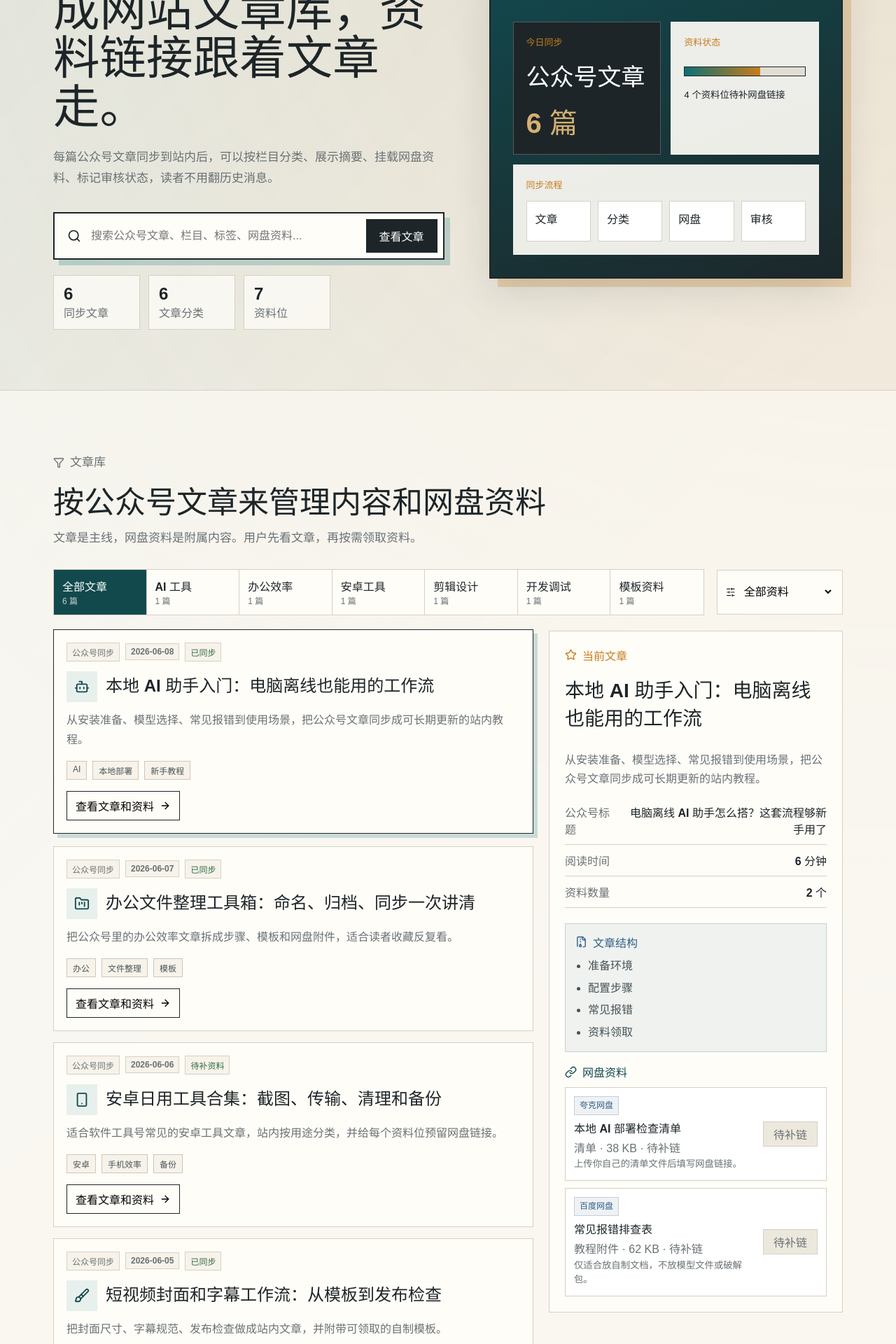
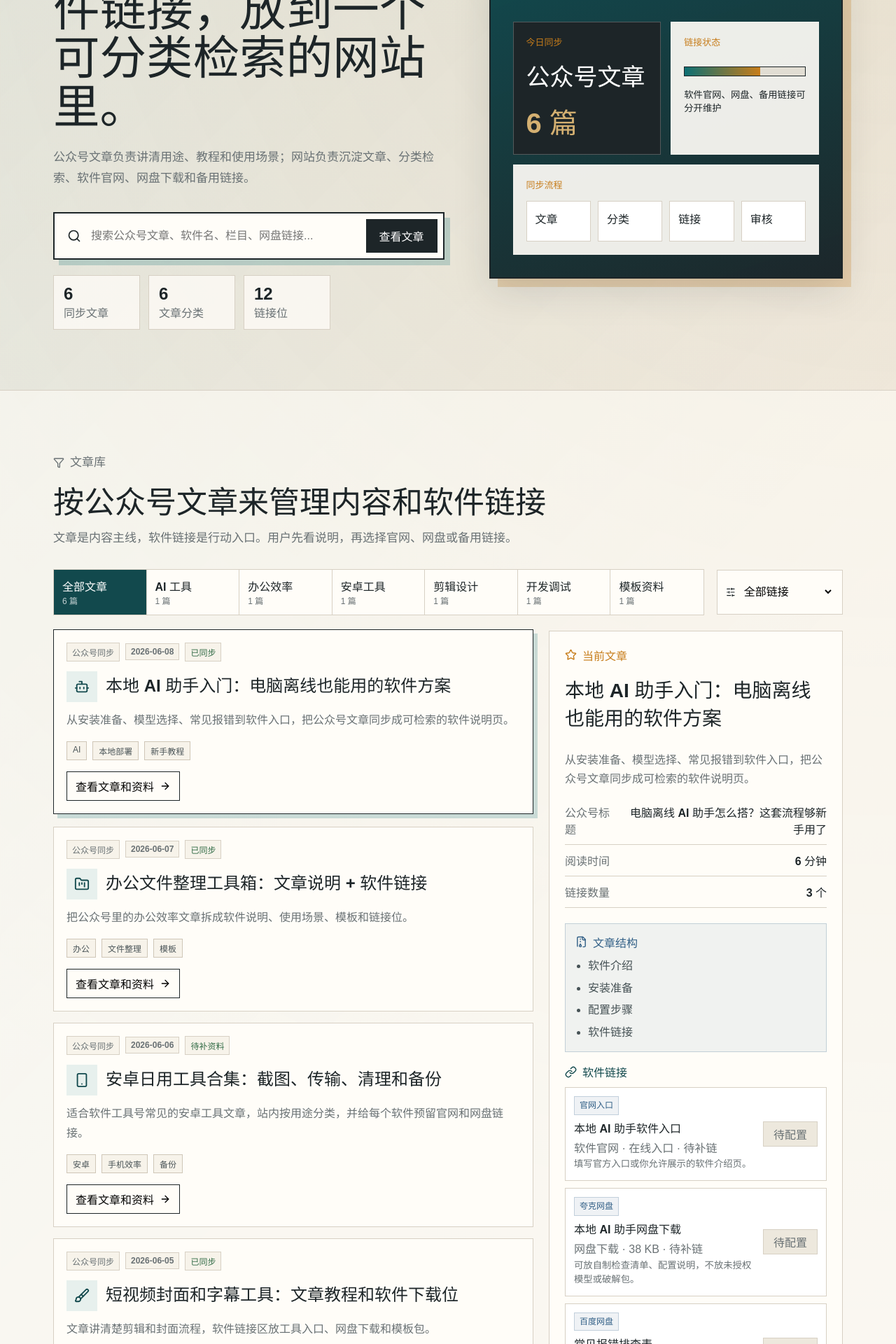
Before and after one commit to chen-1119/tools, a React (Vite) app: page / in a window 1280 px wide. Shown: the part 280-2200 px from the top of the page at 70% size. Built offline with nearby package versions, Linux system fonts and the light colour scheme.

Commit message:
Focus site on articles and software links

```diff
--- a/index.html
+++ b/index.html
@@ -5,9 +5,9 @@
     <meta name="viewport" content="width=device-width, initial-scale=1.0" />
     <meta
       name="description"
-      content="工具雷达是面向软件工具号的公众号文章同步网站，支持文章分类、网盘资料挂载和审核管理。"
+      content="工具雷达是面向软件工具号的公众号文章和软件链接管理网站，支持文章分类、软件官网、网盘下载和备用链接。"
     />
-    <title>工具雷达 | 公众号文章同步库</title>
+    <title>工具雷达 | 文章与软件链接库</title>
   </head>
   <body>
     <div id="root"></div>
--- a/src/App.tsx
+++ b/src/App.tsx
@@ -73,6 +73,14 @@ function App() {
         : syncedArticles.filter((article) => article.category === item.key).length,
   }));
 
+  const softwareLinks = syncedArticles.flatMap((article) =>
+    article.resources.map((resource) => ({
+      ...resource,
+      articleTitle: article.title,
+      articleCategory: article.category,
+    })),
+  );
+
   function handleSubmit(event: FormEvent<HTMLFormElement>) {
     event.preventDefault();
     setSubmitted(true);
@@ -91,7 +99,7 @@ function App() {
         <nav className="main-nav" aria-label="主导航">
           <a href="#articles">文章库</a>
           <a href="#categories">分类</a>
-          <a href="#resources">网盘资料</a>
+          <a href="#resources">软件链接</a>
           <a href="#sync">同步录入</a>
         </nav>
         <a className="header-action" href="#sync">
@@ -105,18 +113,18 @@ function App() {
           <div className="hero-copy">
             <p className="eyebrow">
               <ClipboardList size={16} />
-              公众号文章同步到网站
+              公众号文章 + 软件链接
             </p>
-            <h1>把公众号文章沉淀成网站文章库，资料链接跟着文章走。</h1>
+            <h1>把公众号文章和软件链接，放到一个可分类检索的网站里。</h1>
             <p className="hero-lede">
-              每篇公众号文章同步到站内后，可以按栏目分类、展示摘要、挂载网盘资料、标记审核状态，读者不用翻历史消息。
+              公众号文章负责讲清用途、教程和使用场景；网站负责沉淀文章、分类检索、软件官网、网盘下载和备用链接。
             </p>
             <div className="hero-search" role="search">
               <Search size={20} />
               <input
                 value={query}
                 onChange={(event) => setQuery(event.target.value)}
-                placeholder="搜索公众号文章、栏目、标签、网盘资料..."
+                placeholder="搜索公众号文章、软件名、栏目、网盘链接..."
                 aria-label="搜索公众号文章"
               />
               <a href="#articles">查看文章</a>
@@ -145,16 +153,16 @@ function App() {
                 <strong>6 篇</strong>
               </div>
               <div className="sync-card">
-                <span className="panel-label">资料状态</span>
+                <span className="panel-label">链接状态</span>
                 <div className="meter"><i style={{ width: "63%" }} /></div>
-                <small>4 个资料位待补网盘链接</small>
+                <small>软件官网、网盘、备用链接可分开维护</small>
               </div>
               <div className="sync-card wide">
                 <span className="panel-label">同步流程</span>
                 <div className="mini-list">
                   <span>文章</span>
                   <span>分类</span>
-                  <span>网盘</span>
+                  <span>链接</span>
                   <span>审核</span>
                 </div>
               </div>
@@ -168,8 +176,8 @@ function App() {
               <Filter size={16} />
               文章库
             </p>
-            <h2>按公众号文章来管理内容和网盘资料</h2>
-            <p>文章是主线，网盘资料是附属内容。用户先看文章，再按需领取资料。</p>
+            <h2>按公众号文章来管理内容和软件链接</h2>
+            <p>文章是内容主线，软件链接是行动入口。用户先看说明，再选择官网、网盘或备用链接。</p>
           </div>
 
           <div className="filters" aria-label="文章筛选">
@@ -191,7 +199,7 @@ function App() {
               <select
                 value={resourceType}
                 onChange={(event) => setResourceType(event.target.value as ResourceType | "全部")}
-                aria-label="按资料类型筛选"
+                aria-label="按链接类型筛选"
               >
                 {resourceTypes.map((item) => (
                   <option value={item.type} key={item.type}>
@@ -254,7 +262,7 @@ function App() {
                   <dd>{selectedArticle.readTime}</dd>
                 </div>
                 <div>
-                  <dt>资料数量</dt>
+                  <dt>链接数量</dt>
                   <dd>{selectedArticle.resources.length} 个</dd>
                 </div>
               </dl>
@@ -274,7 +282,7 @@ function App() {
               <div className="resource-stack" id="resources">
                 <strong>
                   <LinkIcon size={17} />
-                  网盘资料
+                  软件链接
                 </strong>
                 {selectedArticle.resources.map((resource) => (
                   <article key={resource.id}>
@@ -294,7 +302,7 @@ function App() {
                       </a>
                     ) : (
                       <button type="button" disabled>
-                        待补链
+                        待配置
                       </button>
                     )}
                   </article>
@@ -311,7 +319,7 @@ function App() {
               分类运营
             </p>
             <h2>先把栏目分清楚，文章同步才不会乱。</h2>
-            <p>这些分类就是网站导航，也可以对应公众号菜单、自动回复关键词和资料领取入口。</p>
+            <p>这些分类就是网站导航，也可以对应公众号菜单、自动回复关键词和软件链接领取入口。</p>
           </div>
 
           <div className="category-grid">
@@ -325,14 +333,50 @@ function App() {
           </div>
         </section>
 
+        <section className="section software-section">
+          <div className="section-heading">
+            <p className="eyebrow">
+              <LinkIcon size={16} />
+              软件链接库
+            </p>
+            <h2>把分散在文章里的软件链接集中管理。</h2>
+            <p>读者可以从文章进入，也可以直接按软件入口、网盘下载、备用链接等类型查找。</p>
+          </div>
+
+          <div className="software-grid">
+            {softwareLinks.map((link) => (
+              <article key={`${link.articleTitle}-${link.id}`}>
+                <div className="article-meta">
+                  <span>{link.provider}</span>
+                  <span>{link.type}</span>
+                  <strong>{link.status}</strong>
+                </div>
+                <h3>{link.title}</h3>
+                <p>{link.articleTitle}</p>
+                <small>{link.note}</small>
+                {link.url ? (
+                  <a href={link.url} target="_blank" rel="noreferrer">
+                    打开链接
+                    <ExternalLink size={14} />
+                  </a>
+                ) : (
+                  <button type="button" disabled>
+                    待配置
+                  </button>
+                )}
+              </article>
+            ))}
+          </div>
+        </section>
+
         <section className="section rewrite-section" id="sync">
           <div className="section-heading">
             <p className="eyebrow">
               <Send size={16} />
               同步录入
             </p>
-            <h2>公众号文章和网盘资料一起录。</h2>
-            <p>先录文章，再挂资料。链接可以后补，避免文章发布被资料审核卡住。</p>
+            <h2>公众号文章和软件链接一起录。</h2>
+            <p>先录文章，再挂软件链接。官网、网盘、备用链接可以后补，避免文章发布被链接审核卡住。</p>
           </div>
 
           <div className="sync-layout">
@@ -346,6 +390,10 @@ function App() {
                 <input placeholder="可选，填 mp.weixin.qq.com 原文链接" />
               </label>
               <label>
+                软件名称
+                <input placeholder="例如：本地 AI 助手 / 安卓截图工具 / 剪辑工具" />
+              </label>
+              <label>
                 文章分类
                 <select defaultValue="ai">
                   {articleCategories.slice(1).map((item) => (
@@ -356,16 +404,16 @@ function App() {
                 </select>
               </label>
               <label>
-                网盘资料链接
-                <input placeholder="可后补：夸克/百度/阿里云盘/123网盘链接" />
+                软件链接或网盘链接
+                <input placeholder="官网、夸克、百度、阿里云盘、123网盘、备用链接都可填" />
               </label>
               <label>
                 提取码或备注
-                <textarea placeholder="说明资料类型、授权来源、是否自制。" rows={4} />
+                <textarea placeholder="说明链接类型、软件版本、授权来源、提取码或备用说明。" rows={4} />
               </label>
               <label className="checkline">
                 <input required type="checkbox" />
-                <span>我确认资料为自有、授权或允许分发内容，不包含破解、侵权或未知来源安装包。</span>
+                <span>我确认软件链接来源清楚，不包含破解、侵权、绕过会员或未知来源安装包。</span>
               </label>
               <button type="submit">
                 <Send size={16} />
@@ -398,10 +446,10 @@ function App() {
           <div className="section-heading">
             <p className="eyebrow">
               <Copyright size={16} />
-              网盘链接边界
+              软件链接边界
             </p>
-            <h2>可以挂网盘，但要让资料跟文章和审核流程绑定。</h2>
-            <p>这样网站不是单纯发资源，而是文章承接、资料领取和分类检索的完整系统。</p>
+            <h2>可以放软件链接和网盘链接，但要跟文章和审核流程绑定。</h2>
+            <p>这样网站不是单纯发资源，而是文章说明、软件入口、网盘下载和分类检索的完整系统。</p>
           </div>
           <div className="compliance-grid">
             {complianceRules.map((rule) => {
@@ -420,7 +468,7 @@ function App() {
 
       <footer className="site-footer">
         <span>Tools Hub</span>
-        <span>公众号文章同步、分类检索、网盘资料领取。</span>
+        <span>公众号文章同步、分类检索、软件链接和网盘下载。</span>
         <a href="#sync">
           <Send size={16} />
           同步文章
--- a/src/data/catalog.ts
+++ b/src/data/catalog.ts
@@ -26,9 +26,22 @@ export type ArticleCategoryKey =
   | "dev"
   | "templates";
 
-export type DiskProvider = "夸克网盘" | "百度网盘" | "阿里云盘" | "123网盘" | "待配置";
+export type DiskProvider =
+  | "官网入口"
+  | "夸克网盘"
+  | "百度网盘"
+  | "阿里云盘"
+  | "123网盘"
+  | "备用链接"
+  | "待配置";
 
-export type ResourceType = "安装包" | "模板" | "教程附件" | "素材包" | "配置文件" | "清单";
+export type ResourceType =
+  | "软件官网"
+  | "网盘下载"
+  | "备用链接"
+  | "教程附件"
+  | "素材模板"
+  | "配置文件";
 
 export type DiskResource = {
   id: number;
@@ -64,47 +77,56 @@ export const articleCategories: Array<{
   label: string;
   description: string;
 }> = [
-  { key: "all", label: "全部文章", description: "所有公众号同步内容" },
+  { key: "all", label: "全部文章", description: "所有文章和软件链接" },
   { key: "ai", label: "AI 工具", description: "AI 软件、提示词和本地部署" },
-  { key: "office", label: "办公效率", description: "效率软件、文档和协作" },
-  { key: "android", label: "安卓工具", description: "手机工具、App 使用教程" },
-  { key: "media", label: "剪辑设计", description: "图片、视频、封面和素材" },
-  { key: "dev", label: "开发调试", description: "开发者软件和配置教程" },
-  { key: "templates", label: "模板资料", description: "表格、文档、脚本和清单" },
+  { key: "office", label: "办公效率", description: "效率软件、文档和协作工具" },
+  { key: "android", label: "安卓工具", description: "安卓 App、手机工具和使用教程" },
+  { key: "media", label: "剪辑设计", description: "剪辑、修图、封面和素材工具" },
+  { key: "dev", label: "开发调试", description: "开发者软件、配置和调试工具" },
+  { key: "templates", label: "模板资料", description: "软件配套模板、脚本和清单" },
 ];
 
 export const syncedArticles: SyncedArticle[] = [
   {
     id: 1,
     slug: "ai-local-starter",
-    title: "本地 AI 助手入门：电脑离线也能用的工作流",
+    title: "本地 AI 助手入门：电脑离线也能用的软件方案",
     category: "ai",
     source: "公众号同步",
     publishDate: "2026-06-08",
     status: "已同步",
-    summary: "从安装准备、模型选择、常见报错到使用场景，把公众号文章同步成可长期更新的站内教程。",
+    summary: "从安装准备、模型选择、常见报错到软件入口，把公众号文章同步成可检索的软件说明页。",
     tags: ["AI", "本地部署", "新手教程"],
     readTime: "6 分钟",
     wechatTitle: "电脑离线 AI 助手怎么搭？这套流程够新手用了",
-    sections: ["准备环境", "配置步骤", "常见报错", "资料领取"],
+    sections: ["软件介绍", "安装准备", "配置步骤", "软件链接"],
     resources: [
       {
         id: 101,
-        title: "本地 AI 部署检查清单",
-        provider: "夸克网盘",
-        type: "清单",
-        size: "38 KB",
+        title: "本地 AI 助手软件入口",
+        provider: "官网入口",
+        type: "软件官网",
+        size: "在线入口",
         status: "待补链",
-        note: "上传你自己的清单文件后填写网盘链接。",
+        note: "填写官方入口或你允许展示的软件介绍页。",
       },
       {
         id: 102,
+        title: "本地 AI 助手网盘下载",
+        provider: "夸克网盘",
+        type: "网盘下载",
+        size: "38 KB",
+        status: "待补链",
+        note: "可放自制检查清单、配置说明，不放未授权模型或破解包。",
+      },
+      {
+        id: 103,
         title: "常见报错排查表",
         provider: "百度网盘",
         type: "教程附件",
         size: "62 KB",
         status: "待补链",
-        note: "仅适合放自制文档，不放模型文件或破解包。",
+        note: "作为文章附件领取，不替代软件授权。",
       },
     ],
     icon: Bot,
@@ -112,22 +134,31 @@ export const syncedArticles: SyncedArticle[] = [
   {
     id: 2,
     slug: "office-file-kit",
-    title: "办公文件整理工具箱：命名、归档、同步一次讲清",
+    title: "办公文件整理工具箱：文章说明 + 软件链接",
     category: "office",
     source: "公众号同步",
     publishDate: "2026-06-07",
     status: "已同步",
-    summary: "把公众号里的办公效率文章拆成步骤、模板和网盘附件，适合读者收藏反复看。",
+    summary: "把公众号里的办公效率文章拆成软件说明、使用场景、模板和链接位。",
     tags: ["办公", "文件整理", "模板"],
     readTime: "5 分钟",
     wechatTitle: "文件越存越乱？这套命名和归档方法直接照做",
-    sections: ["命名规则", "文件夹结构", "同步习惯", "模板下载"],
+    sections: ["软件用途", "文件夹结构", "同步习惯", "软件/模板链接"],
     resources: [
       {
         id: 201,
+        title: "文件整理软件入口",
+        provider: "待配置",
+        type: "软件官网",
+        size: "待填写",
+        status: "待补链",
+        note: "可以填写官网、应用商店或你自己的介绍页。",
+      },
+      {
+        id: 202,
         title: "文件命名模板表",
         provider: "阿里云盘",
-        type: "模板",
+        type: "素材模板",
         size: "24 KB",
         status: "待补链",
         note: "建议放 Excel/飞书表格导出版。",
@@ -143,20 +174,29 @@ export const syncedArticles: SyncedArticle[] = [
     source: "公众号同步",
     publishDate: "2026-06-06",
     status: "待补资料",
-    summary: "适合软件工具号常见的安卓工具文章，站内按用途分类，并给每个资料位预留网盘链接。",
+    summary: "适合软件工具号常见的安卓工具文章，站内按用途分类，并给每个软件预留官网和网盘链接。",
     tags: ["安卓", "手机效率", "备份"],
     readTime: "7 分钟",
     wechatTitle: "安卓手机这几个日用工具，能省下很多重复操作",
-    sections: ["截图标注", "跨设备传输", "文件清理", "资料领取"],
+    sections: ["工具列表", "使用场景", "注意事项", "软件链接"],
     resources: [
       {
         id: 301,
-        title: "安卓工具使用说明 PDF",
+        title: "安卓工具合集网盘链接",
         provider: "夸克网盘",
-        type: "教程附件",
+        type: "网盘下载",
         size: "待上传",
         status: "审核中",
-        note: "只放使用说明，安装包需确认来源和授权。",
+        note: "可放授权安装包或自制说明文档，安装包必须确认来源。",
+      },
+      {
+        id: 302,
+        title: "备用下载入口",
+        provider: "备用链接",
+        type: "备用链接",
+        size: "待填写",
+        status: "待补链",
+        note: "主链接失效时使用，需同步审核。",
       },
     ],
     icon: Smartphone,
@@ -164,25 +204,34 @@ export const syncedArticles: SyncedArticle[] = [
   {
     id: 4,
     slug: "short-video-assets",
-    title: "短视频封面和字幕工作流：从模板到发布检查",
+    title: "短视频封面和字幕工具：文章教程和软件下载位",
     category: "media",
     source: "公众号同步",
     publishDate: "2026-06-05",
     status: "已同步",
-    summary: "把封面尺寸、字幕规范、发布检查做成站内文章，并附带可领取的自制模板。",
+    summary: "文章讲清楚剪辑和封面流程，软件链接区放工具入口、网盘下载和模板包。",
     tags: ["短视频", "封面", "字幕"],
     readTime: "5 分钟",
     wechatTitle: "做工具号视频，这套封面和字幕流程可以直接复用",
-    sections: ["封面尺寸", "字幕规范", "发布检查", "模板领取"],
+    sections: ["工具介绍", "封面尺寸", "字幕规范", "软件和模板链接"],
     resources: [
       {
         id: 401,
-        title: "短视频封面尺寸模板",
+        title: "封面模板网盘包",
         provider: "123网盘",
-        type: "素材包",
+        type: "素材模板",
         size: "1.8 MB",
         status: "待补链",
         note: "只放自制模板，不放第三方素材包。",
+      },
+      {
+        id: 402,
+        title: "剪辑工具入口",
+        provider: "待配置",
+        type: "软件官网",
+        size: "待填写",
+        status: "待补链",
+        note: "可以放官方入口或站内软件介绍页。",
       },
     ],
     icon: Brush,
@@ -190,7 +239,7 @@ export const syncedArticles: SyncedArticle[] = [
   {
     id: 5,
     slug: "developer-portable-workflow",
-    title: "开发者随身工具包：接口、数据库和配置文件管理",
+    title: "开发者随身工具包：接口、数据库和软件链接管理",
     category: "dev",
     source: "手动录入",
     publishDate: "2026-06-04",
@@ -199,10 +248,19 @@ export const syncedArticles: SyncedArticle[] = [
     tags: ["开发者", "接口调试", "配置"],
     readTime: "8 分钟",
     wechatTitle: "开发者常用工具怎么整理？先把配置和文档管起来",
-    sections: ["接口集合", "数据库备份", "配置管理", "附件资料"],
+    sections: ["工具列表", "接口集合", "数据库备份", "软件链接"],
     resources: [
       {
         id: 501,
+        title: "开发调试软件入口",
+        provider: "待配置",
+        type: "软件官网",
+        size: "待填写",
+        status: "待补链",
+        note: "适合放官网、开源仓库或站内介绍页。",
+      },
+      {
+        id: 502,
         title: "接口调试记录模板",
         provider: "待配置",
         type: "配置文件",
@@ -216,22 +274,22 @@ export const syncedArticles: SyncedArticle[] = [
   {
     id: 6,
     slug: "wechat-template-library",
-    title: "软件工具号文章模板库：标题、结构和资料卡片",
+    title: "软件工具号文章模板库：标题、结构和链接卡片",
     category: "templates",
     source: "公众号同步",
     publishDate: "2026-06-03",
     status: "已同步",
-    summary: "用于承接公众号文章的模板库，包含标题结构、正文模块、资料领取卡片和分类规范。",
+    summary: "用于承接公众号文章的模板库，包含标题结构、正文模块、软件链接卡片和分类规范。",
     tags: ["公众号", "模板", "选题"],
     readTime: "4 分钟",
     wechatTitle: "软件工具号文章不会写？先套这 4 个结构",
-    sections: ["标题模板", "正文结构", "资料卡片", "分类规则"],
+    sections: ["标题模板", "正文结构", "链接卡片", "分类规则"],
     resources: [
       {
         id: 601,
-        title: "工具号文章结构模板",
+        title: "工具号文章结构模板网盘",
         provider: "夸克网盘",
-        type: "模板",
+        type: "素材模板",
         size: "46 KB",
         status: "待补链",
         note: "上传自制 Word/Markdown 模板后填写链接。",
@@ -242,13 +300,13 @@ export const syncedArticles: SyncedArticle[] = [
 ];
 
 export const resourceTypes: Array<{ type: ResourceType | "全部"; label: string }> = [
-  { type: "全部", label: "全部资料" },
-  { type: "安装包", label: "安装包" },
-  { type: "模板", label: "模板" },
+  { type: "全部", label: "全部链接" },
+  { type: "软件官网", label: "软件官网" },
+  { type: "网盘下载", label: "网盘下载" },
+  { type: "备用链接", label: "备用链接" },
   { type: "教程附件", label: "教程附件" },
-  { type: "素材包", label: "素材包" },
+  { type: "素材模板", label: "素材模板" },
   { type: "配置文件", label: "配置文件" },
-  { type: "清单", label: "清单" },
 ];
 
 export const syncPipeline = [
@@ -263,31 +321,31 @@ export const syncPipeline = [
     icon: TableProperties,
   },
   {
-    title: "绑定网盘资料",
-    text: "给文章挂自有或授权资料链接，支持提取码、大小、状态和备注。",
+    title: "绑定软件链接",
+    text: "给文章挂软件官网、网盘下载、备用链接和教程附件，支持提取码、状态和备注。",
     icon: FileArchive,
   },
   {
     title: "审核后发布",
-    text: "检查版权、链接有效性和资料来源，再把文章展示给读者。",
+    text: "检查版权、链接有效性和软件来源，再把文章展示给读者。",
     icon: BadgeCheck,
   },
 ];
 
 export const complianceRules = [
   {
-    title: "只挂自有或授权资料",
-    text: "网盘位可以存在，但必须用于自制模板、教程附件、授权安装包或公开允许分发的资料。",
+    title: "只挂合规软件链接",
+    text: "软件链接可以包含官网、网盘和备用入口，但安装包必须来自自有、授权或允许分发的来源。",
     icon: ShieldCheck,
   },
   {
-    title: "文章与资料分开审核",
-    text: "公众号正文可以先同步为草稿，网盘链接必须经过来源、版权和安全检查后再显示。",
+    title: "文章与链接分开审核",
+    text: "公众号正文可以先同步为草稿，软件链接和网盘链接经过来源、版权和安全检查后再显示。",
     icon: BadgeCheck,
   },
   {
     title: "保留下架入口",
-    text: "如果权利人反馈或链接异常，站内能快速隐藏资料按钮并保留文章主体。",
+    text: "如果权利人反馈或链接异常，站内能快速隐藏软件链接按钮并保留文章主体。",
     icon: PenTool,
   },
 ];
@@ -299,7 +357,7 @@ export const dashboardMetrics = [
     value: (articleCategories.length - 1).toString(),
   },
   {
-    label: "资料位",
+    label: "链接位",
     value: syncedArticles.reduce((total, article) => total + article.resources.length, 0).toString(),
   },
 ];
```
Also changed, not shown: src/styles.css (+68 -0 lines), 1 other file (tests, documents, lock files or other folders).
